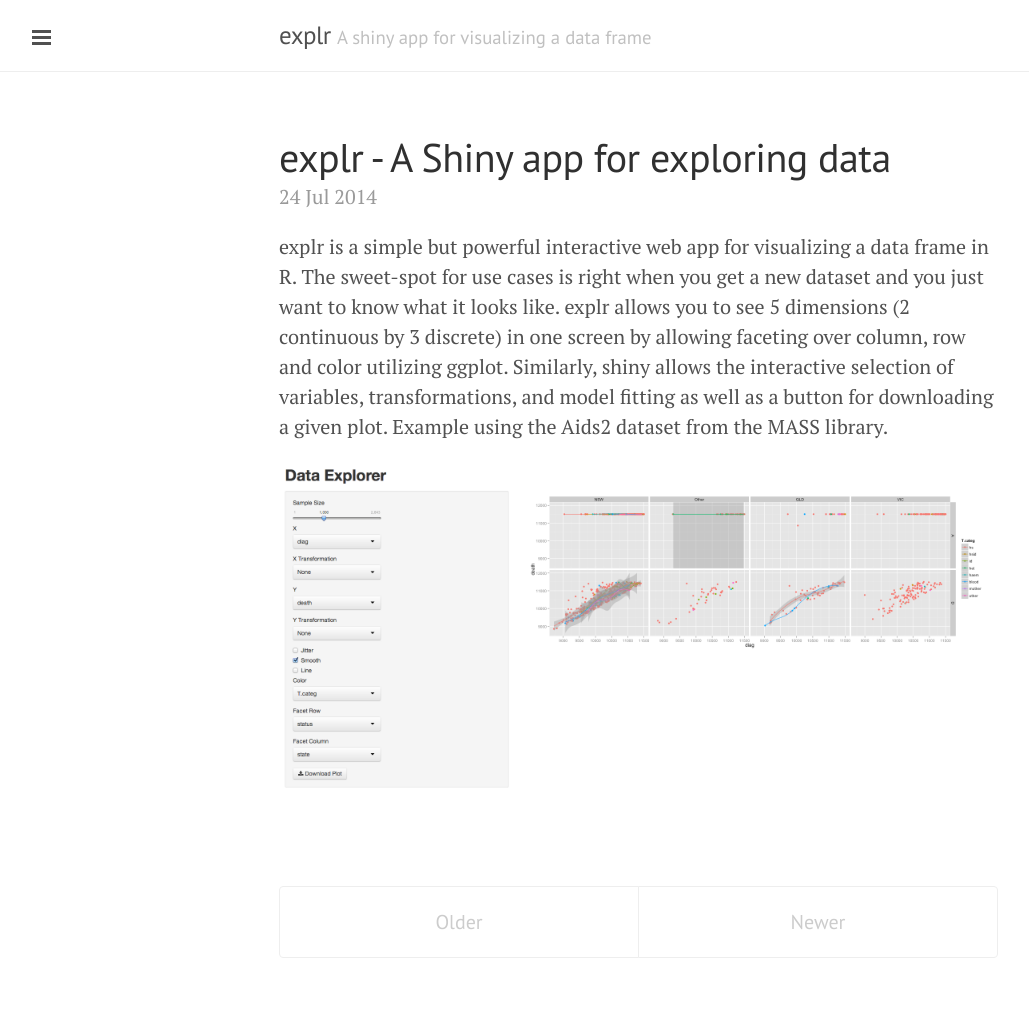
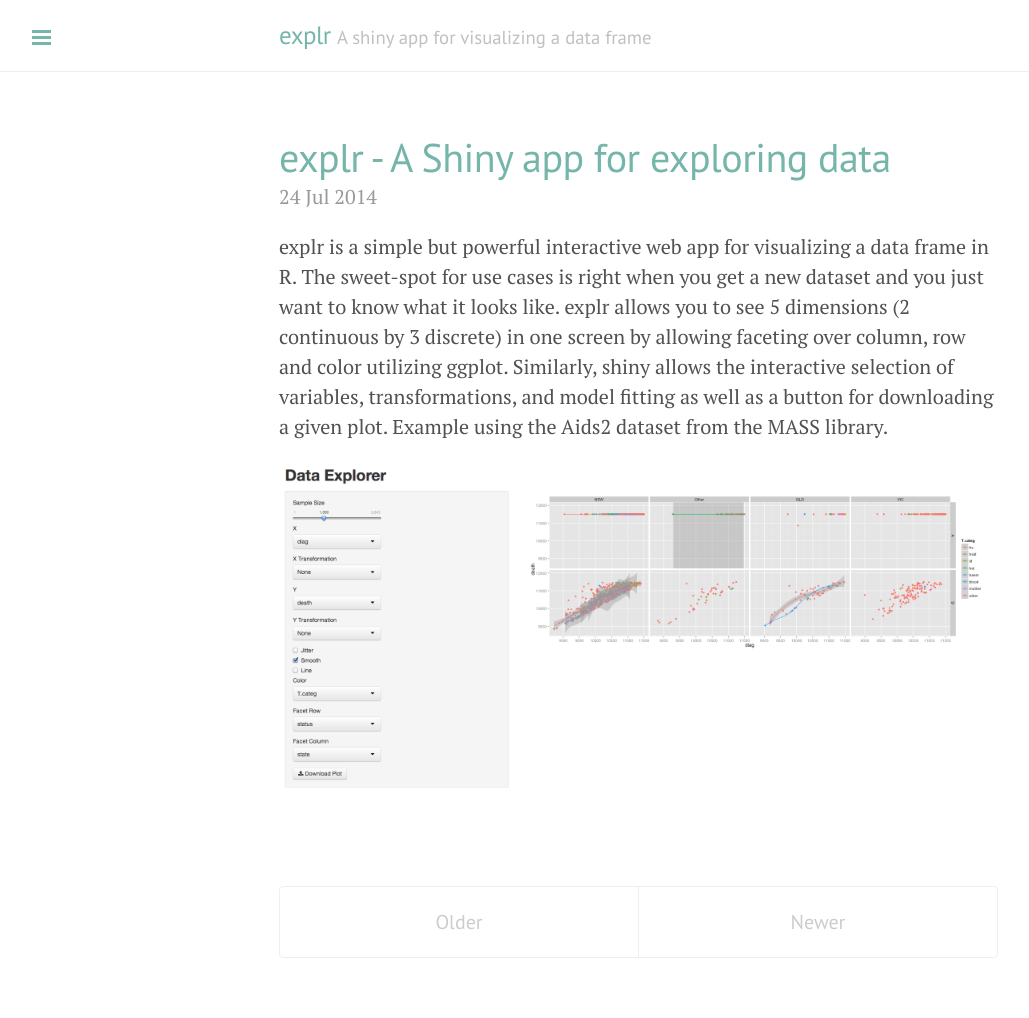
Before and after one commit to johncollins/DataExplorer, a Jekyll site: the page built from index.html, in a window 1280 px wide. Shown: the whole page, without its empty margins (1-1030 px from the left). Built offline with Jekyll 4.4.1, drawn with Linux system fonts in a browser that asks for light colours; Markdown is read by kramdown in place of the engine named in the settings; the list of posts is cut into pages by our own code.

```diff
--- a/_config.yml
+++ b/_config.yml
@@ -1,5 +1,5 @@
 # Dependencies
-markdown:         redcarpet
+markdown:         kramdown
 highlighter:      true
 
 # Permalinks
@@ -10,7 +10,7 @@ title:            explr
 tagline:          'A shiny app for visualizing a data frame'
 description:      'A simple but useful application for visualizing a dataset in up to five dimensions at once'
 url:              https://johncollins.github.io/explr
-baseurl:          'http://johncollins.github.io/explr/'
+baseurl:          '/' #'http://johncollins.github.io/explr/'
 paginate:         5
 
 author:
--- a/_layouts/default.html
+++ b/_layouts/default.html
@@ -3,7 +3,7 @@
 
   {% include head.html %}
 
-  <body>
+  <body class="theme-base-0c">
 
     {% include sidebar.html %}
 
```
